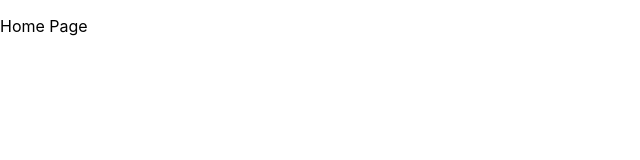
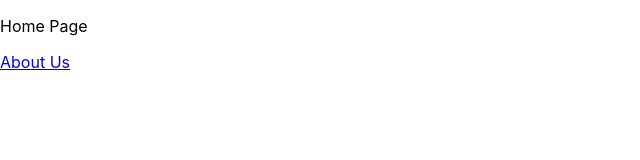
Before and after one commit to leecheuk/react-boilerplate, a React (Create React App) app: page / in a window 1280 px wide. Shown: the top 160 px of the page, without its empty margins (0-640 px from the left). Built offline with nearby package versions, Linux system fonts and the light colour scheme.

Commit message:
added links

```diff
--- a/src/pages/About.tsx
+++ b/src/pages/About.tsx
@@ -1,9 +1,13 @@
-import React, {Component} from "react"
+import React, {Component} from "react";
+import {Link} from 'react-router-dom';
 
 class About extends Component {
     render() {
         return (
-            <p>About Page</p>
+            <>
+                <p>About Page</p>
+                <Link to="/">Back</Link>
+            </>
         )
     }
 }
--- a/src/pages/Home.tsx
+++ b/src/pages/Home.tsx
@@ -1,9 +1,13 @@
-import React, {Component} from "react"
+import React, {Component} from "react";
+import {Link} from 'react-router-dom';
 
 class Home extends Component {
     render() {
         return (
-            <p>Home Page</p>
+            <>
+                <p>Home Page</p>
+                <Link to="/about">About Us</Link>
+            </>
         )
     }
 }
```
